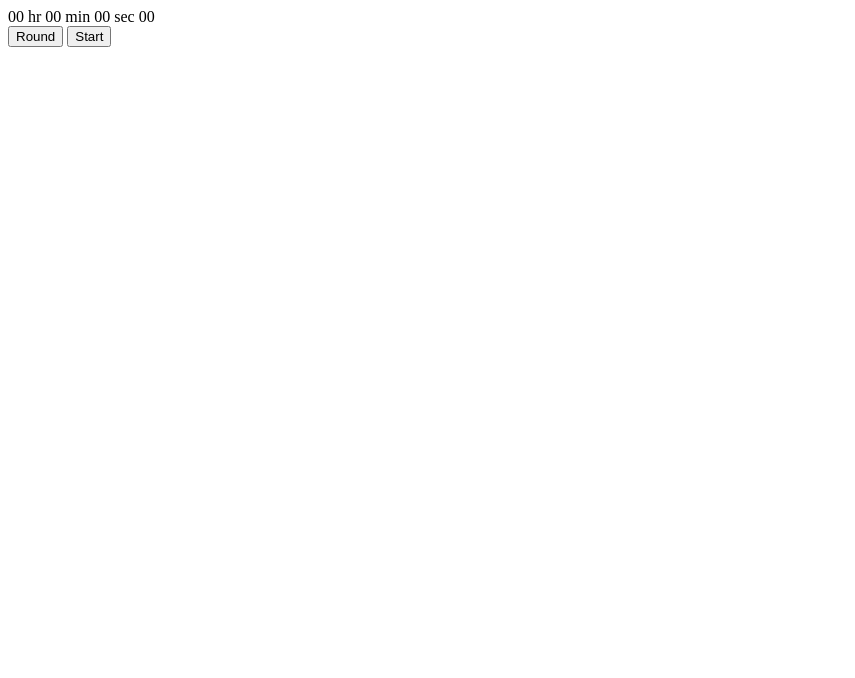
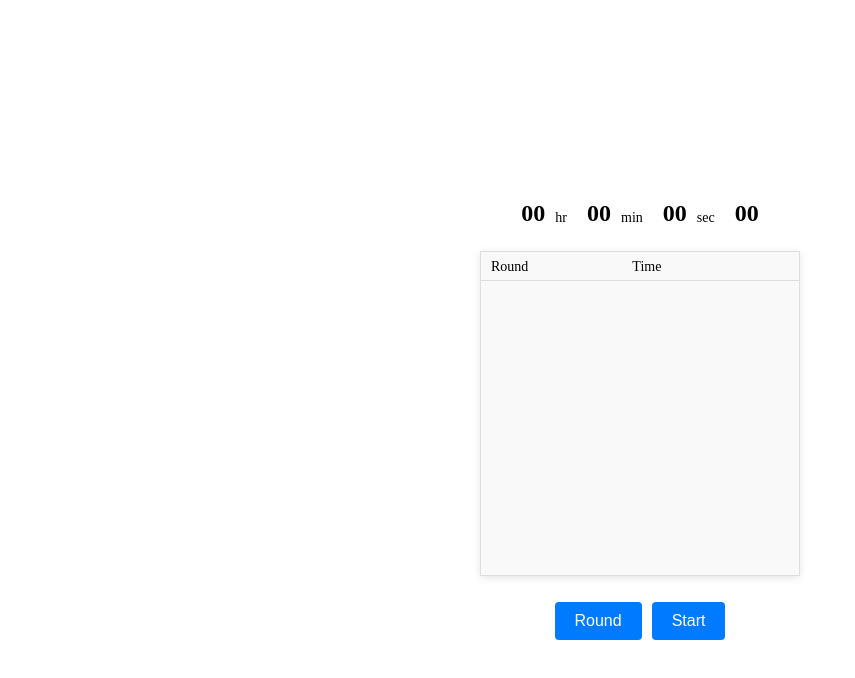
Before and after one commit to grittametw/Web-Countdown, a plain HTML site: page index.html in a window 1280 px wide. Shown: the whole page, without its empty margins (0-855 px from the left). Drawn offline with Linux system fonts and the light colour scheme.

Commit message:
Update frontend with css

```diff
--- a/index.html
+++ b/index.html
@@ -1,10 +1,15 @@
 <!DOCTYPE html>
 <html>
     <head>
+        <meta charset="UTF-8">
+        <meta http-equiv="X-UA-Compatible" content="IE=edge">
+        <meta name="viewport" content="width=device-width, initial-scale=1.0">
         <title>Web Countdown</title>
+        <link rel="stylesheet" href="styles.css">
     </head>
     <body>
-        <div id="time">
+        <div class="container">
+            <div id="clock">
                 <span class="digit" id="hr">00</span>
                 <span class="txt">hr</span>
                 <span class="digit" id="min">00</span>
@@ -13,7 +18,13 @@
                 <span class="txt">sec</span>
                 <span class="digit" id="count">00</span>
             </div>
-        <div id="rounds"></div>
+            <div id="rounds">
+                <div class="rounds-header">
+                    <span class="txt">Round</span>
+                    <span class="txt time-header">Time</span>
+                </div>
+            </div>
+        </div>
         <div id="buttons">
             <button class="count" id="stop">Round</button>
             <button class="count" id="start">Start</button>
@@ -48,16 +59,9 @@
             if (!timer && stopButton.innerHTML === "Reset") {
                 resetTime()
             } else if (timer) {
-                if (roundNumber === 1){
-                    roundTimes.innerHTML =
-                        `<div id="round">
-                            <span class="txt">Round</span>
-                            <span class="txt">time</span>
-                        </div>`
-                }
                 const newRound =
                     `<div>
-                        <div id="time">
+                        <div id="clock">
                             <span class="txt">${formatTime(roundNumber)}</span>
                             <span class="digit">${formatTime(hour)}</span>
                             <span class="txt">hr</span>
@@ -68,7 +72,7 @@
                             <span class="digit">${formatTime(count)}</span>
                         </div>
                     </div>`
-                    roundTimes.innerHTML = roundTimes.children[0].outerHTML + newRound + roundTimes.innerHTML.substring(roundTimes.children[0].outerHTML.length)
+                    roundTimes.innerHTML = roundTimes.children[0].outerHTML + newRound + roundTimes.innerHTML.substring(roundTimes.children[0].outerHTML.length);
                 roundNumber++
             }
         })
@@ -136,7 +140,10 @@
             document.getElementById('min').innerHTML = "00"
             document.getElementById('sec').innerHTML = "00"
             document.getElementById('count').innerHTML = "00"
-            roundTimes.innerHTML = ""
+            roundTimes.innerHTML = `<div class="rounds-header">
+                                    <span class="txt">Round</span>
+                                    <span class="txt time-header">Time</span>
+                                </div>`
         }
     </script>
 </html>
--- /dev/null
+++ b/styles.css
@@ -0,0 +1,95 @@
+body {
+    background-color: white;
+    display: flex;
+    flex-direction: column;
+    justify-content: center;
+    align-items: center;
+    height: 100vh;
+    margin: 0;
+}
+
+.container {
+    display: flex;
+    flex-direction: column;
+    justify-content: center;
+    align-items: center;
+    height: 50vh;
+    width: 100%;
+    position: relative;
+}
+
+#clock {
+    display: flex;
+    justify-content: center;
+    gap: 10px;
+    transition: transform 0.3s ease;
+}
+
+#rounds {
+    flex: 1;
+    overflow-y: auto;
+    width: 320px;
+    margin: 24px 0;
+    border: 1px solid #ddd;
+    padding-bottom: 4px;
+    background-color: #f9f9f9;
+    box-shadow: 0 2px 8px rgba(0, 0, 0, 0.1);
+    box-sizing: border-box;
+    position: relative;
+}
+
+.rounds-header {
+    position: sticky;
+    top: 0;
+    background-color: #f9f9f9;
+    padding: 5px 10px;
+    border-bottom: 1px solid #ddd;
+    z-index: 10;
+}
+
+
+.time-header {
+    margin-left: 90px;
+}
+
+#buttons {
+    display: flex;
+    gap: 10px;
+    position: fixed;
+    bottom: 20%;
+}
+
+button {
+    padding: 10px 20px;
+    cursor: pointer;
+    font-size: 16px;
+    border: none;
+    border-radius: 4px;
+    background-color: #007bff;
+    color: white;
+    transition: background-color 0.3s ease;
+}
+
+.digit {
+    font-size: 24px;
+    font-weight: bold;
+}
+
+.txt {
+    font-size: 14px;
+    margin-right: 10px;
+    margin-top: 10px;
+}
+
+#rounds::-webkit-scrollbar {
+    width: 8px;
+}
+
+#rounds::-webkit-scrollbar-thumb {
+    background-color: #bbb;
+    border-radius: 4px;
+}
+
+#rounds::-webkit-scrollbar-thumb:hover {
+    background-color: #888;
+}
```
Lines whose indentation alone changed are shown as unchanged.
